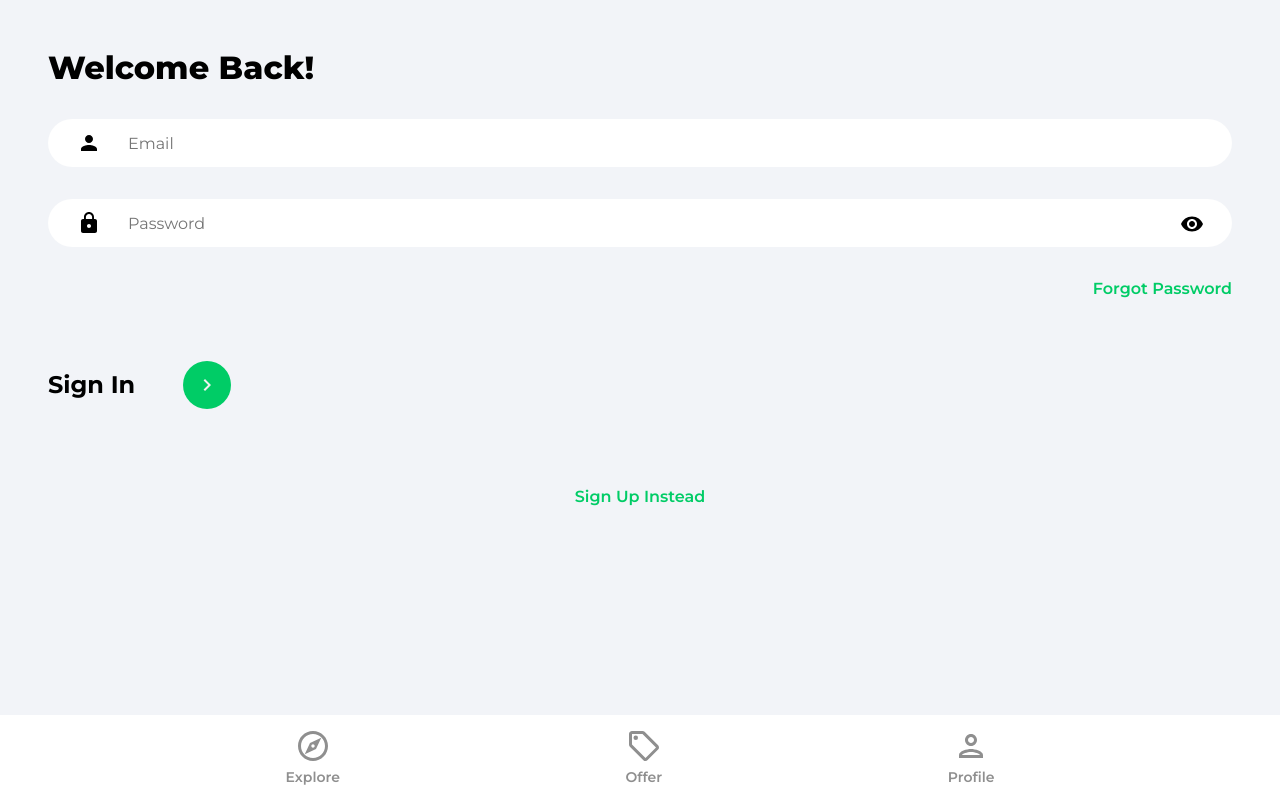
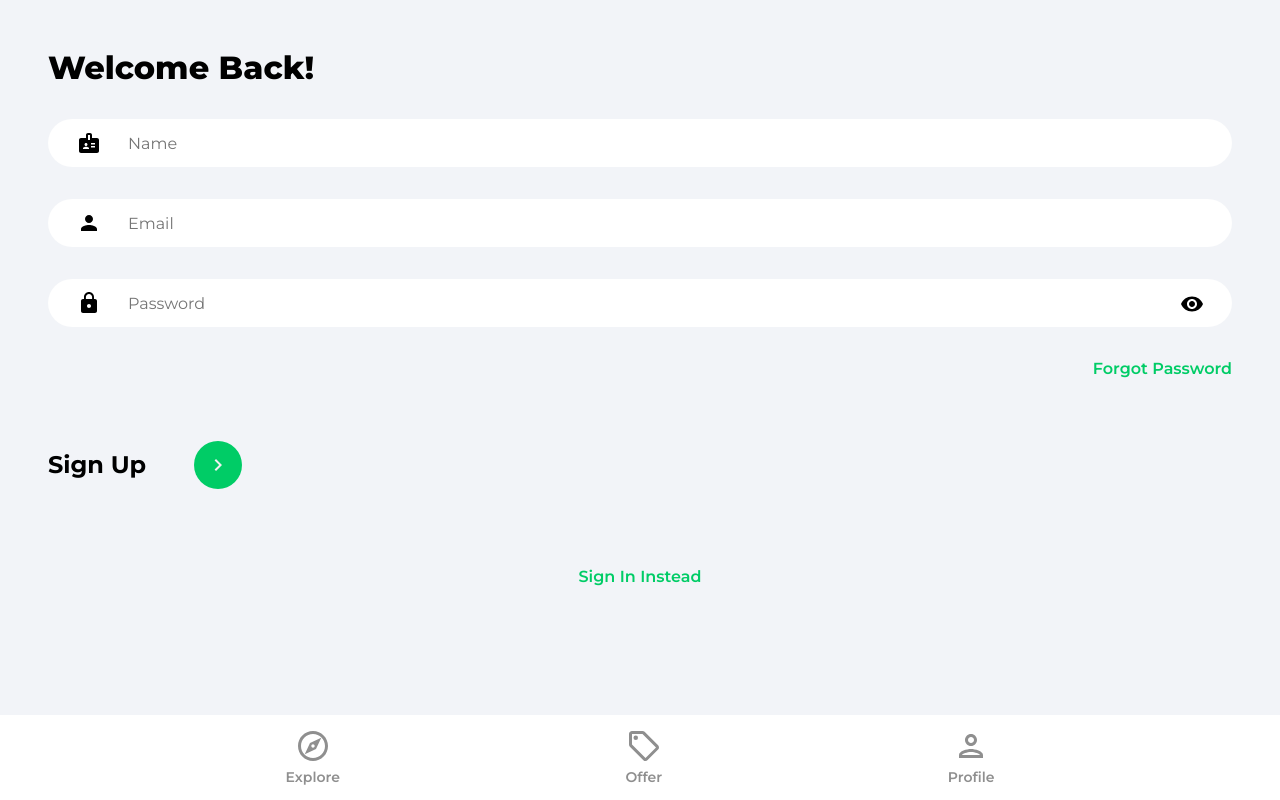
Before and after one commit to matheuszufi/HouseMarketplate, a React (Create React App) app in the folder house-marketplace/: page /sign-up in a window 1280 px wide. Built offline with nearby package versions, Linux system fonts and the light colour scheme.

Commit message:
update db

```diff
--- a/house-marketplace/src/firebase.config.js
+++ b/house-marketplace/src/firebase.config.js
@@ -15,6 +15,6 @@ const firebaseConfig = {
 };
 
 // // Initialize Firebase
-// const app = initializeApp(firebaseConfig);
+const app = initializeApp(firebaseConfig);
 
 export const db = getFirestore()
--- a/house-marketplace/src/pages/SignUp.jsx
+++ b/house-marketplace/src/pages/SignUp.jsx
@@ -1,17 +1,20 @@
 import {useState} from 'react'
 import {Link, useNavigate} from 'react-router-dom'
+import {getAuth, createUserWithEmailAndPassword, updateProfile} from 'firebase/auth'
+import {db} from '../firebase.config'
 import {ReactComponent as ArrowRightIcon} from '../assets/svg/keyboardArrowRightIcon.svg'
 import visibilityIcon from '../assets/svg/visibilityIcon.svg'
 
 function SignUp() {
     const [showPassword, setShowPassword] = useState(false)
     const [formData, setFormData] = useState({
+        name: '',
         email: '',
         password: ''
 
     })
 
-    const {email, password} = formData
+    const {name, email, password} = formData
 
     const navigate = useNavigate()
     const onChange = (e) => {
@@ -23,7 +26,30 @@ function SignUp() {
     }
 
 
+    const onSubmit = async (e) => {
+        e.preventDefault()
 
+        try {
+          const auth = getAuth()
+
+          const userCredential = await createUserWithEmailAndPassword(
+            auth,
+            email,
+            password
+          )
+
+          const user = userCredential.user
+
+          updateProfile(auth.currentUser, {
+            displayName: name,
+          })
+
+
+          navigate('/')
+        } catch (error) {
+            console.log('error')
+        }
+      }
 
 
     return (
@@ -33,7 +59,8 @@ function SignUp() {
                     <p className='pageHeader'> Welcome Back!</p>
                 </header>
 
-                <form>
+                <form onSubmit={onSubmit}>
+                    <input type='name' className='nameInput' placeholder='Name' id='name' value={name} onChange={onChange} />
                     <input type='email' className='emailInput' placeholder='Email' id='email' value={email} onChange={onChange} />
 
                     <div className='passwordInputDiv'>
@@ -44,10 +71,10 @@ function SignUp() {
 
                     <Link to='/forgot-password' className='forgotPasswordLink'> Forgot Password </Link>
 
-                    <div className="signInBar">
-                        <p className="signInText">Sign In</p>
+                    <div className="signUpBar">
+                        <p className="signUpText">Sign Up</p>
 
-                        <button className="signInButton">
+                        <button className="signUpButton">
                             <ArrowRightIcon fill='#f1f1f1' whidth='34px' height='34px' />
                         </button>
                     </div>
@@ -55,7 +82,7 @@ function SignUp() {
 
                 {/* GOOGLE AUTH */}
 
-                <Link to='/sign-in' className='registerLink'> Sign Up Instead</Link>
+                <Link to='/sign-in' className='registerLink'> Sign In Instead</Link>
 
 
 
```
